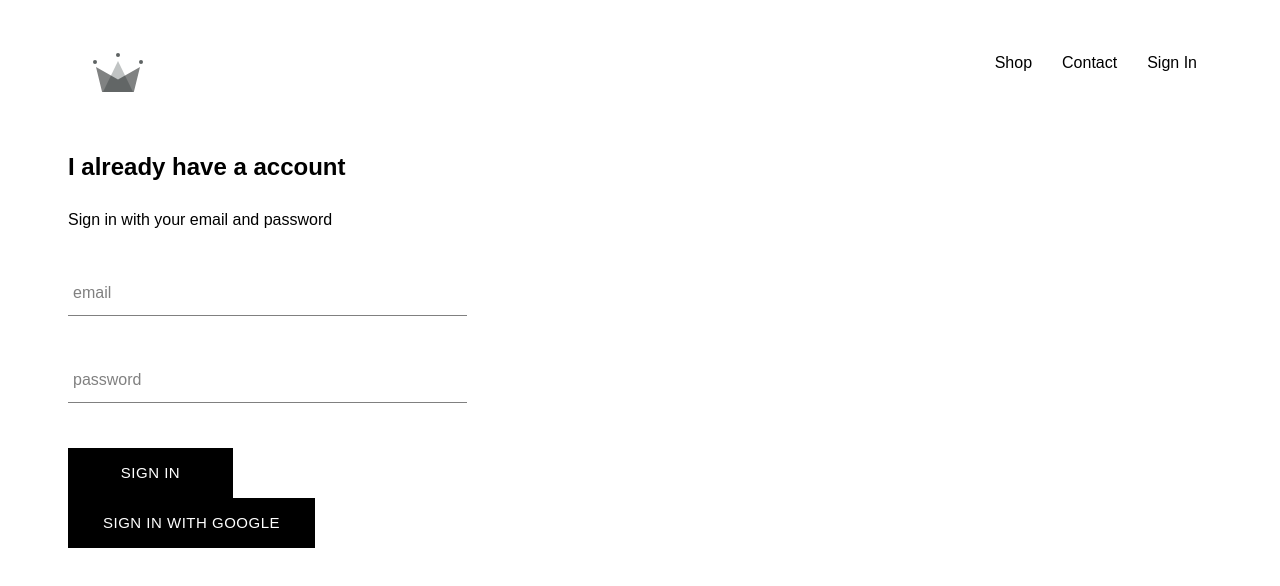
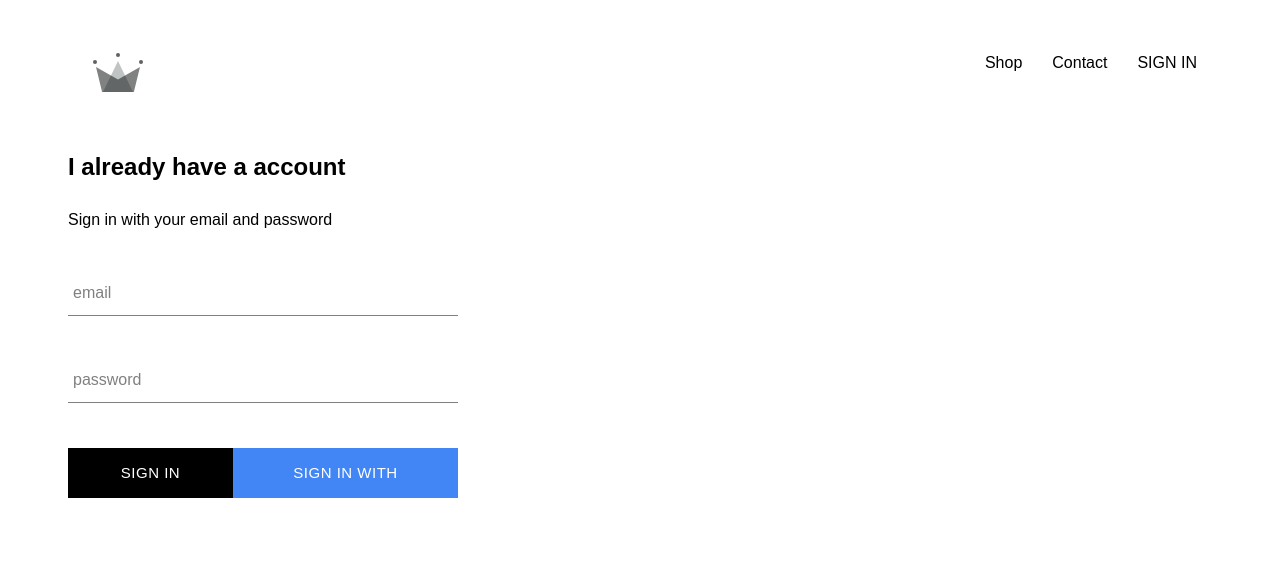
Before and after one commit to RazaNaqsh/E-CommStore-React, a React (Vite) app: page /signin in a window 1280 px wide. Shown: the top 586 px of the page. Built offline with nearby package versions, Linux system fonts and the light colour scheme; no server answers; a web font is replaced by a local one.

Commit message:
Add Google signup btn and signout functionality

```diff
--- a/src/App.jsx
+++ b/src/App.jsx
@@ -1,4 +1,4 @@
-import React from "react";
+import React, { useEffect, useState } from "react";
 import Homepage from "./pages/homepage/Homepage";
 import Shop from "./pages/shop/Shop";
 import Header from "./components/Header/Header";
@@ -6,11 +6,28 @@ import Header from "./components/Header/Header";
 import { BrowserRouter, Routes, Route, Link } from "react-router-dom";
 import SignInAndUp from "./pages/signInAndUp/SignInAndUp";
 
+import { auth } from "./firebase/firebaseUtils";
+
 function App() {
+	const [userState, setUserState] = useState({
+		currentUser: null,
+	});
+
+	let unSubscribeFromAuth = null;
+	console.log("userState", userState);
+
+	useEffect(() => {
+		unSubscribeFromAuth = auth.onAuthStateChanged((user) => {
+			setUserState({ currentUser: user });
+		});
+		return () => {
+			return unSubscribeFromAuth();
+		};
+	}, []);
 	return (
 		<div className="App">
 			<BrowserRouter>
-				<Header />
+				<Header currentUser={userState.currentUser} />
 				<Routes>
 					<Route
 						exact
--- a/src/components/CustomButton/CustomButton.jsx
+++ b/src/components/CustomButton/CustomButton.jsx
@@ -1,10 +1,10 @@
 import React from "react";
 import "./customButton.scss";
 
-const CustomButton = ({ children, ...otherProps }) => {
+const CustomButton = ({ children, isGoogleSignIn, ...otherProps }) => {
 	return (
 		<button
-			className="custom-button"
+			className={`${isGoogleSignIn ? "google-sign-in" : " "} custom-button`}
 			{...otherProps}
 		>
 			{children}
--- a/src/components/CustomButton/customButton.scss
+++ b/src/components/CustomButton/customButton.scss
@@ -19,4 +19,13 @@
 		color: black;
 		border: 1px solid black;
 	}
+
+	&.google-sign-in {
+		background-color: #4285f4;
+		color: white;
+		&:hover {
+			background-color: #357ae8;
+			border: none;
+		}
+	}
 }
--- a/src/components/Header/Header.jsx
+++ b/src/components/Header/Header.jsx
@@ -4,7 +4,9 @@ import { Crown } from "../../assets/Crown.jsx";
 
 import "./header.scss";
 
-const Header = () => {
+import { auth } from "../../firebase/firebaseUtils.js";
+
+const Header = ({ currentUser }) => {
 	return (
 		<div className="header">
 			<Link
@@ -29,12 +31,21 @@ const Header = () => {
 					Contact
 				</Link>
 
-				<Link
-					className="option"
-					to="/signin"
-				>
-					Sign In
-				</Link>
+				{currentUser ? (
+					<div
+						className="option"
+						onClick={() => auth.signOut()}
+					>
+						SIGN OUT
+					</div>
+				) : (
+					<Link
+						className="option"
+						to="/signin"
+					>
+						SIGN IN
+					</Link>
+				)}
 			</div>
 		</div>
 	);
--- a/src/components/Header/header.scss
+++ b/src/components/Header/header.scss
@@ -20,6 +20,7 @@
 
 		.option {
 			padding: 10px 15px;
+			cursor: pointer;
 		}
 	}
 }
--- a/src/components/SignIn/SignIn.jsx
+++ b/src/components/SignIn/SignIn.jsx
@@ -44,11 +44,16 @@ const SignIn = () => {
 					required
 				/>
 
-				<CustomButton type="submit">Sign In</CustomButton>
-				<CustomButton onClick={signInWithGoogle}>
-					{" "}
-					Sign in with Google{" "}
-				</CustomButton>
+				<div className="buttons">
+					<CustomButton type="submit">Sign In</CustomButton>
+					<CustomButton
+						onClick={signInWithGoogle}
+						isGoogleSignIn
+					>
+						{" "}
+						Sign in with Google{" "}
+					</CustomButton>
+				</div>
 			</form>
 		</div>
 	);
--- a/src/components/SignIn/signIn.scss
+++ b/src/components/SignIn/signIn.scss
@@ -1,5 +1,5 @@
 .sign-in {
-	width: 30vw;
+	width: 390px;
 	display: flex;
 	flex-direction: column;
 	.title {
--- a/src/main.scss
+++ b/src/main.scss
@@ -1,3 +1,6 @@
+* {
+	box-sizing: border-box;
+}
 body {
 	font-family: "Encode Sans Condensed", sans-serif;
 	padding: 20px 60px;
```
